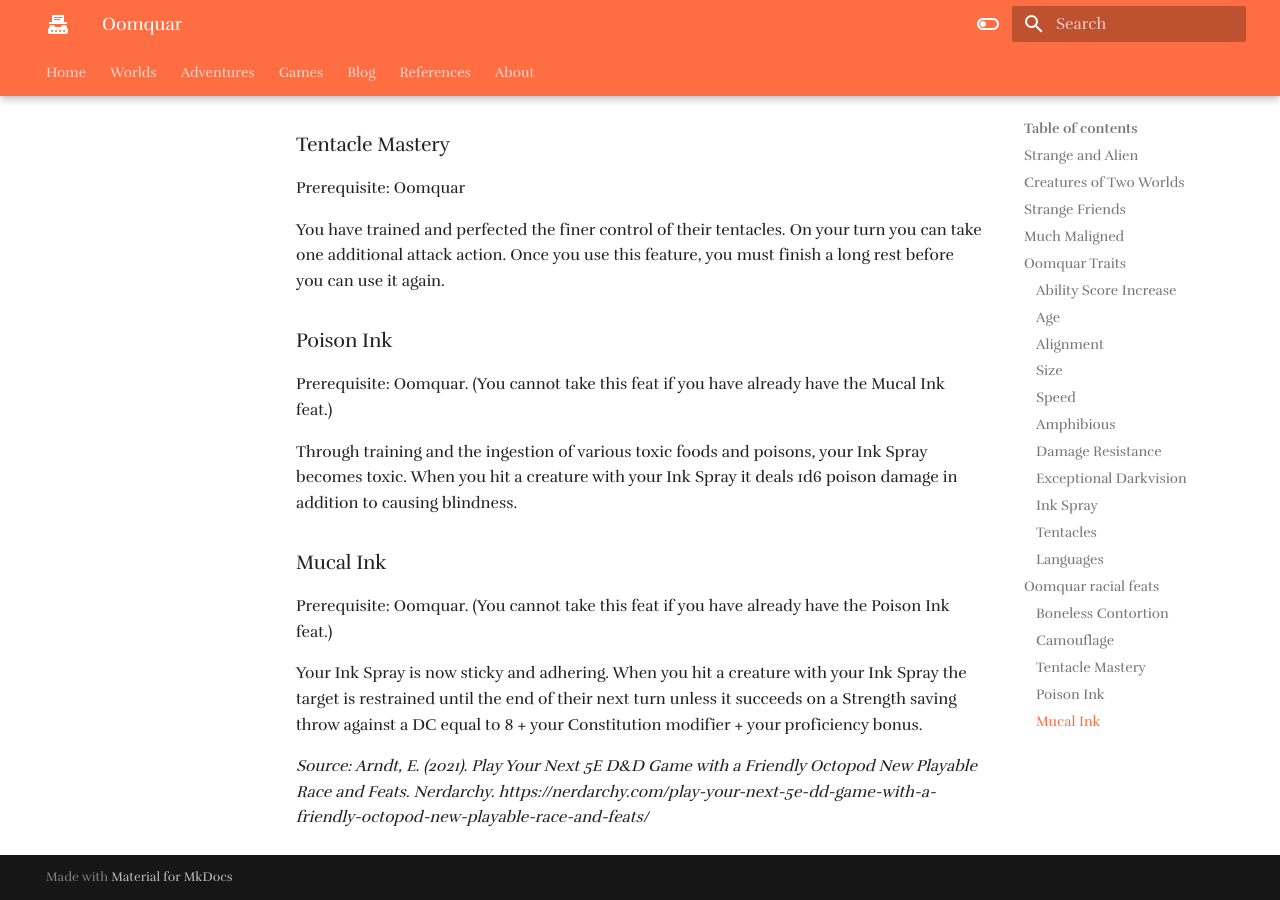
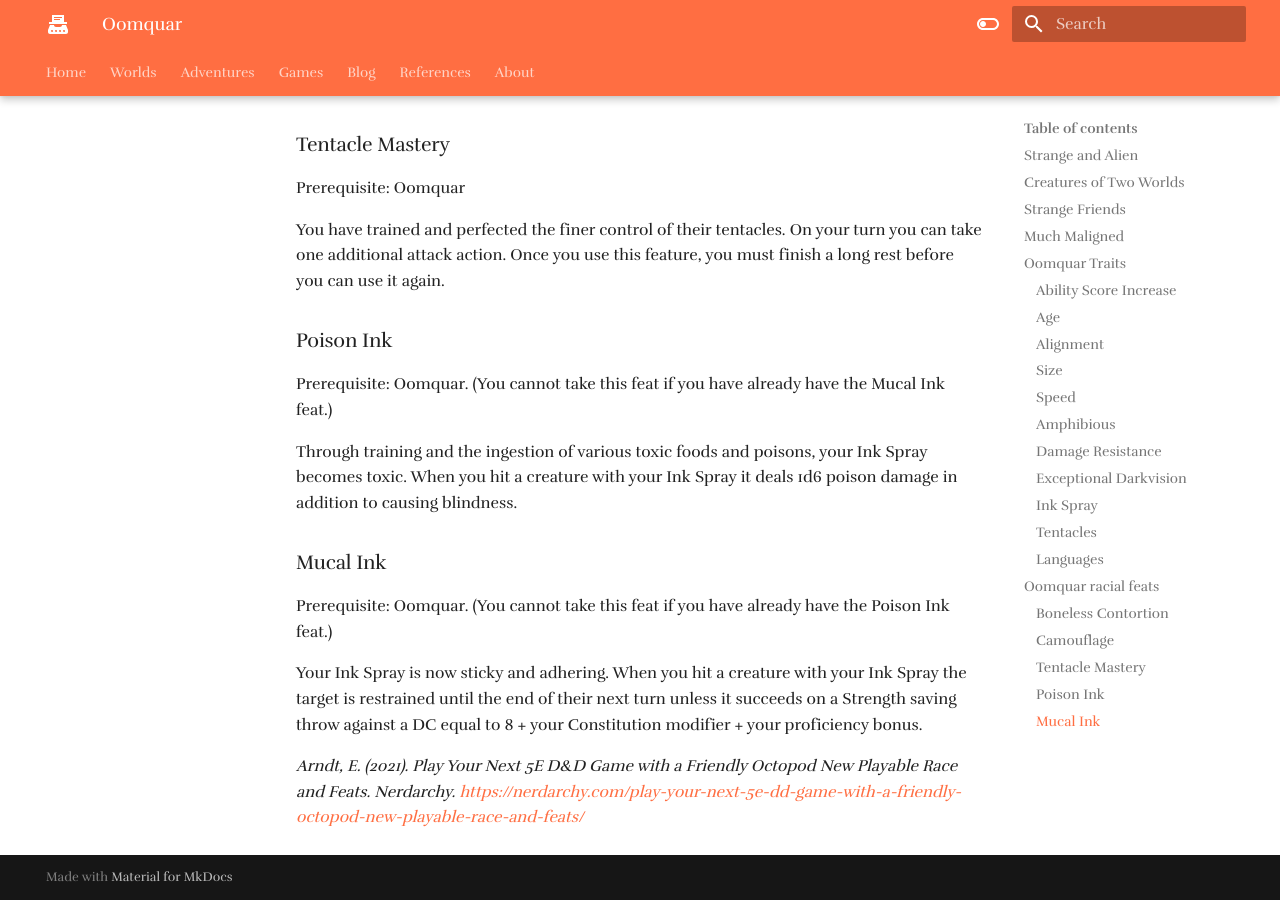
Before and after one commit to Half-Guinea-Press/zymurgical-oubliette, an MkDocs documentation site: the page built from docs/references/Oomquar.md, in a window 1280 px wide and 900 px high, scrolled down 4171 px. Built offline with MkDocs 1.6.1 and Material for MkDocs 9.7.7, drawn with Linux system fonts in a browser that asks for light colours; some web fonts are replaced; comment, search, counter and statistics services are not loaded.

Commit message:
Update Oomquar.md

```diff
--- a/docs/references/Oomquar.md
+++ b/docs/references/Oomquar.md
@@ -115,4 +115,4 @@
 
 Your Ink Spray is now sticky and adhering. When you hit a creature with your Ink Spray the target is restrained until the end of their next turn unless it succeeds on a Strength saving throw against a DC equal to 8 + your Constitution modifier + your proficiency bonus.
 
-*Source: Arndt, E. (2021). Play Your Next 5E D&D Game with a Friendly Octopod New Playable Race and Feats. Nerdarchy. https://nerdarchy.com/play-your-next-5e-dd-game-with-a-friendly-octopod-new-playable-race-and-feats/*
+*Arndt, E. (2021). Play Your Next 5E D&D Game with a Friendly Octopod New Playable Race and Feats. Nerdarchy. [https://nerdarchy.com/play-your-next-5e-dd-game-with-a-friendly-octopod-new-playable-race-and-feats/](https://nerdarchy.com/play-your-next-5e-dd-game-with-a-friendly-octopod-new-playable-race-and-feats/)*
```
